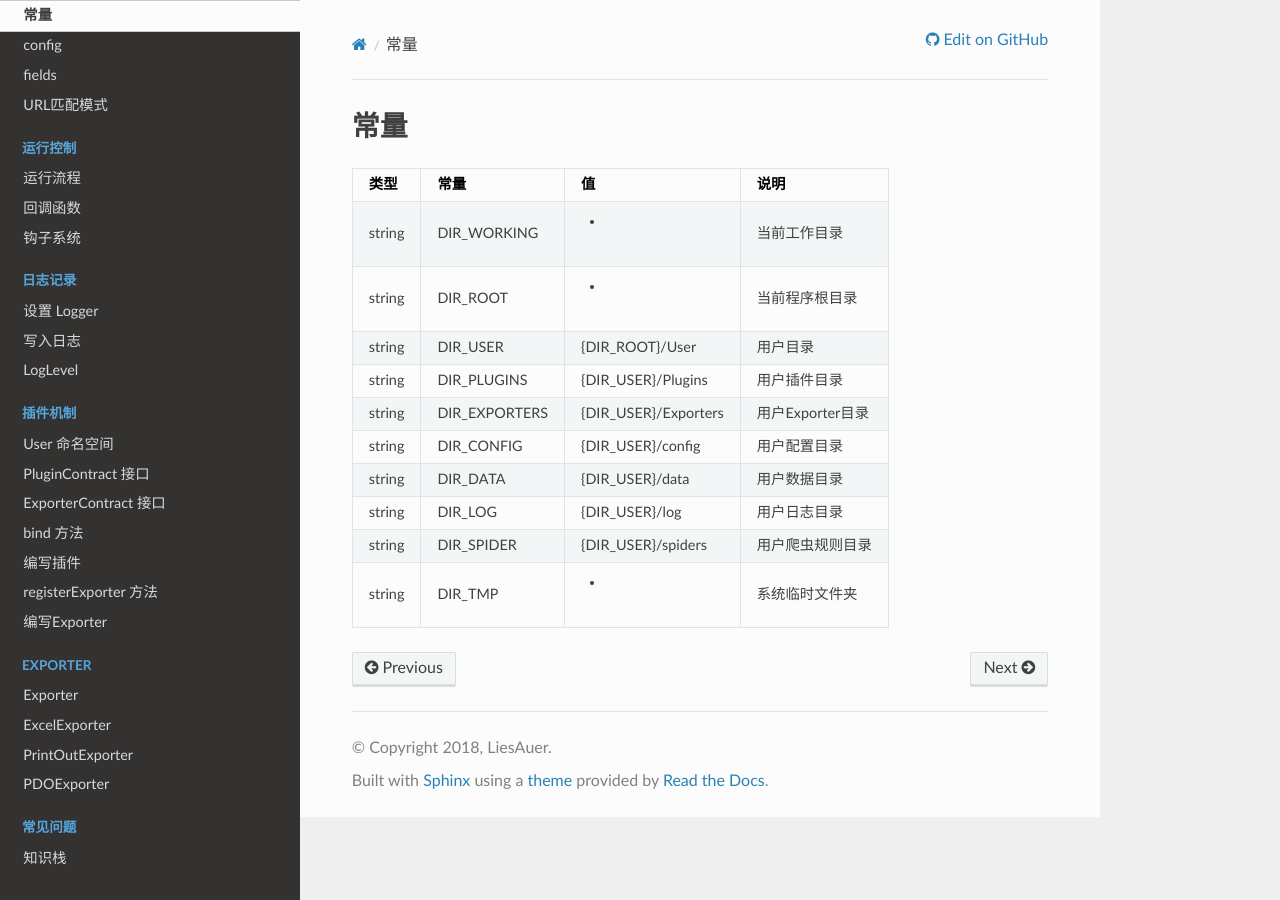
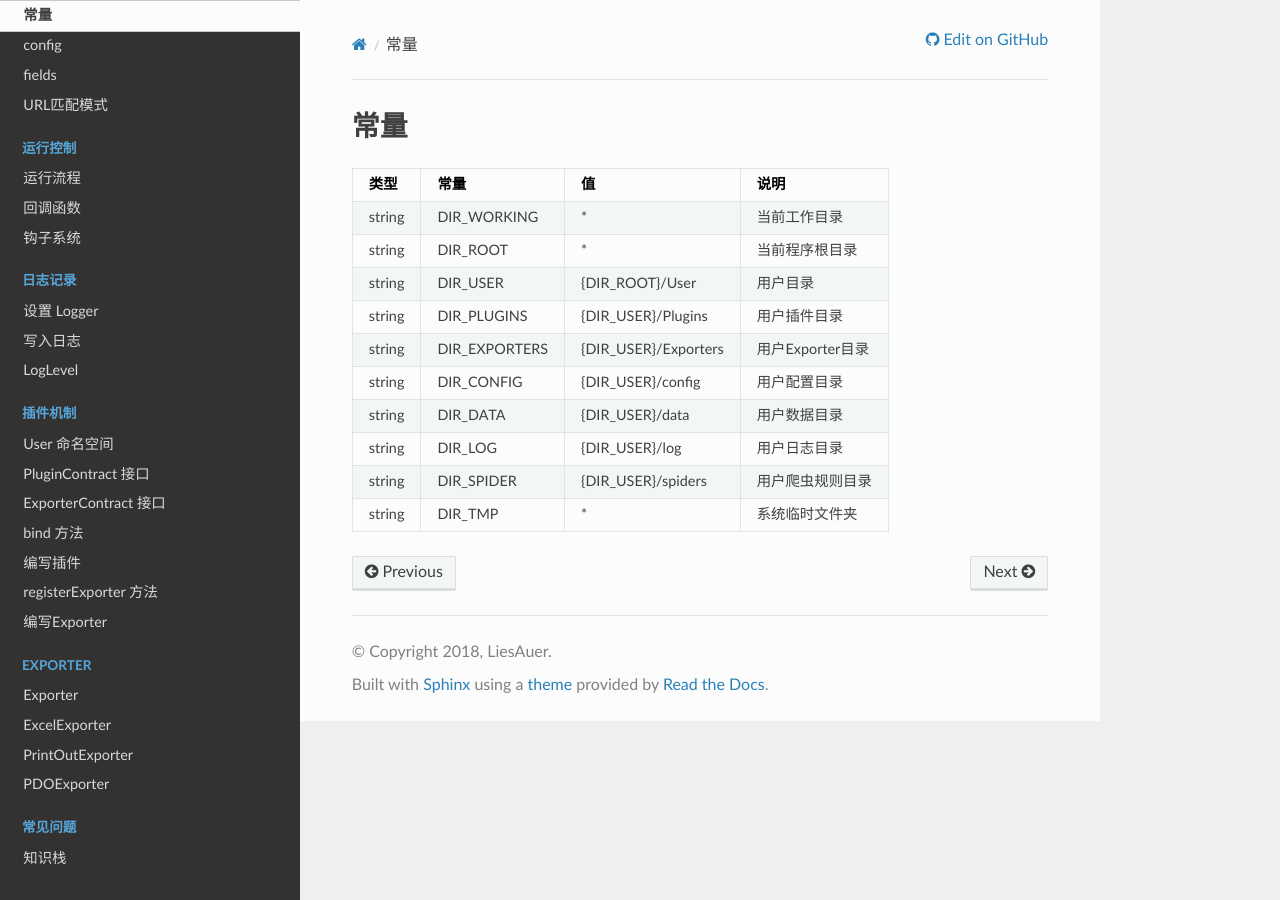
Before and after one commit to nulastudio/NULASpider-docs, a Sphinx documentation site: the page built from source/constants.rst, in a window 1280 px wide. Built offline with Sphinx 7.4.7 and the Read the Docs theme 2.0.0, drawn with Linux system fonts in a browser that asks for light colours.

Commit message:
符号转义问题

```diff
--- a/source/constants.rst
+++ b/source/constants.rst
@@ -7,9 +7,9 @@
 +--------+---------------+----------------------+------------------+
 | 类型   | 常量          | 值                   | 说明             |
 +========+===============+======================+==================+
-| string | DIR_WORKING   | *                    | 当前工作目录     |
+| string | DIR_WORKING   | \*                   | 当前工作目录     |
 +--------+---------------+----------------------+------------------+
-| string | DIR_ROOT      | *                    | 当前程序根目录   |
+| string | DIR_ROOT      | \*                   | 当前程序根目录   |
 +--------+---------------+----------------------+------------------+
 | string | DIR_USER      | {DIR_ROOT}/User      | 用户目录         |
 +--------+---------------+----------------------+------------------+
@@ -25,5 +25,5 @@
 +--------+---------------+----------------------+------------------+
 | string | DIR_SPIDER    | {DIR_USER}/spiders   | 用户爬虫规则目录 |
 +--------+---------------+----------------------+------------------+
-| string | DIR_TMP       | *                    | 系统临时文件夹   |
+| string | DIR_TMP       | \*                   | 系统临时文件夹   |
 +--------+---------------+----------------------+------------------+
```
